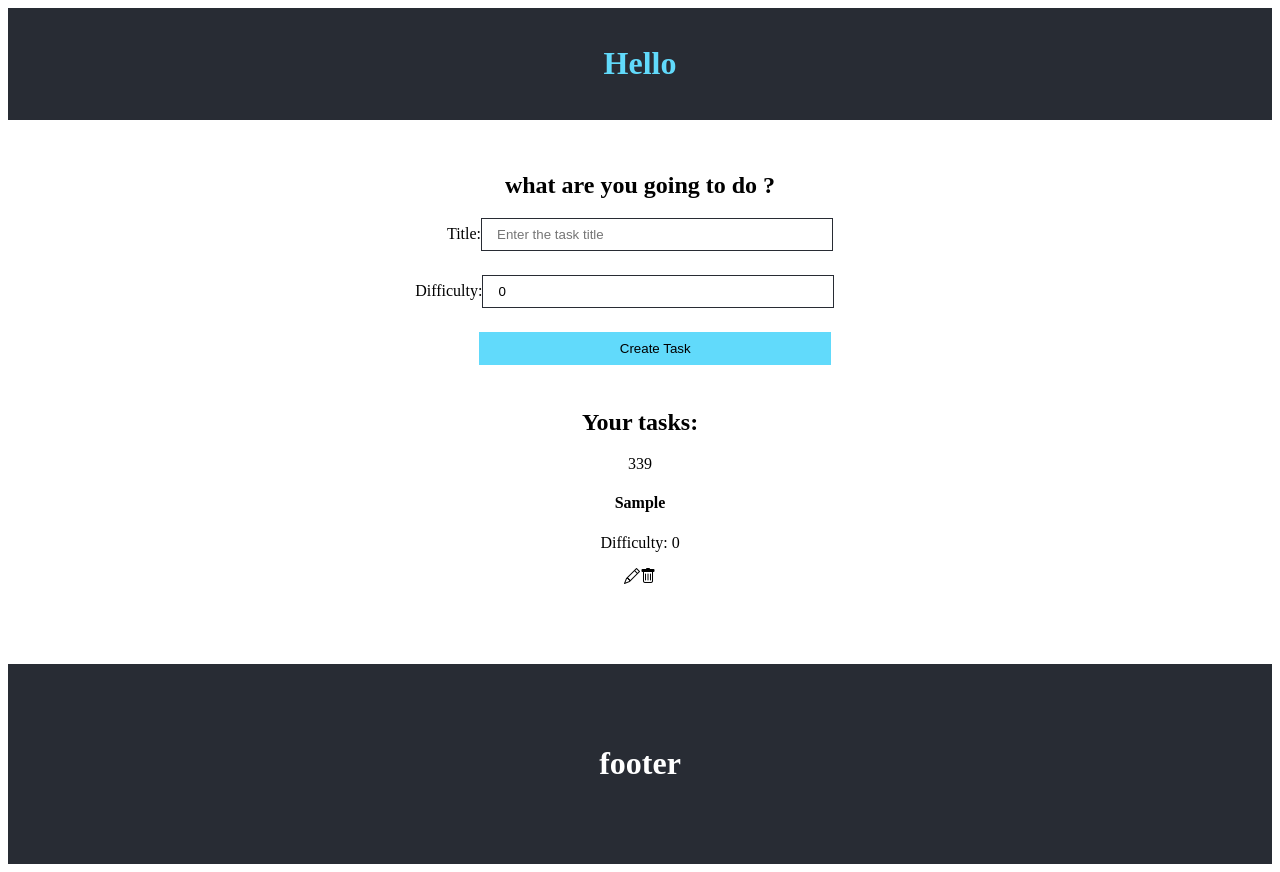
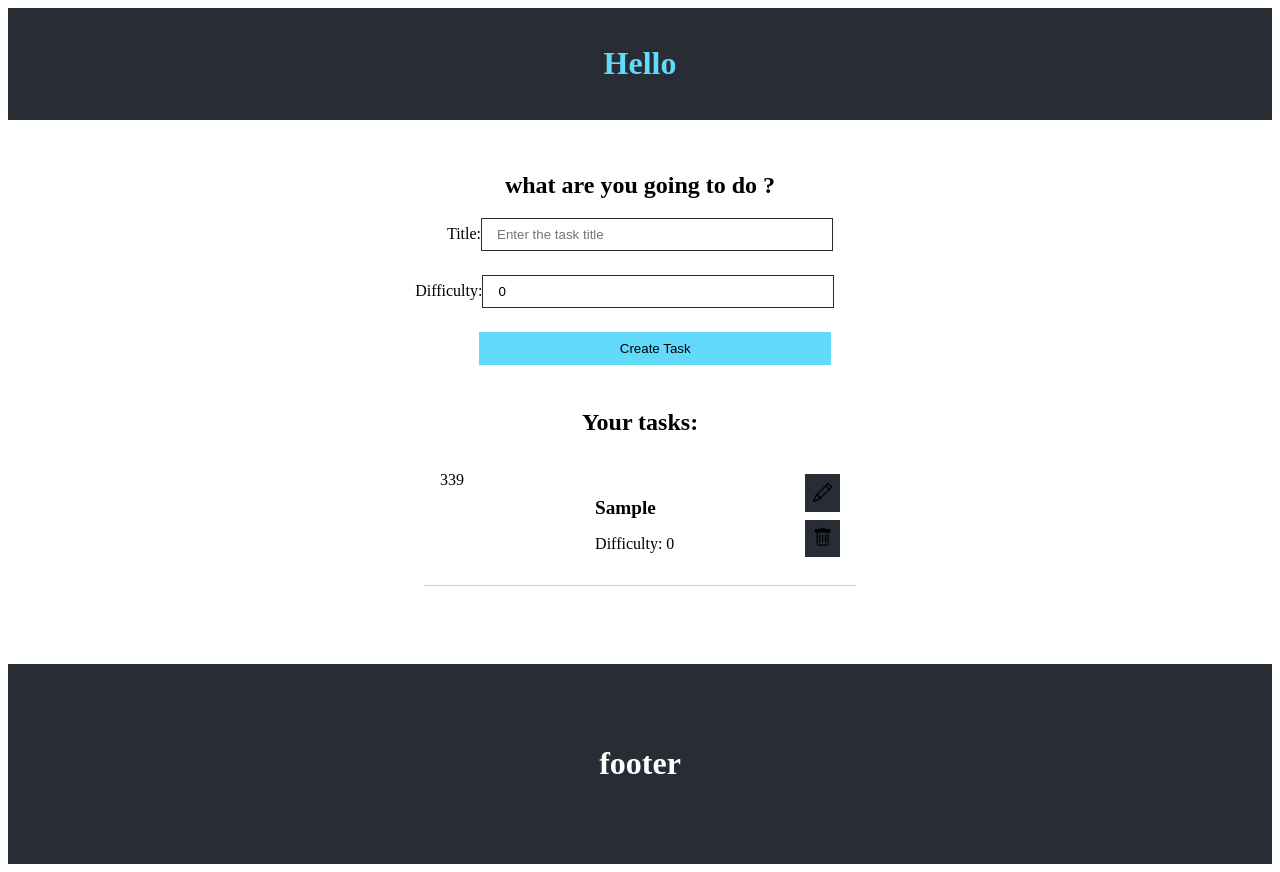
Before and after one commit to Kamui-Hebertt/todo-list-2.0-typescript, a React (Vite) app in the folder my-project/: page / in a window 1280 px wide. Both pictures are taken after typing "Sample" into the empty fields and a click on the input "Create Task". Built offline with nearby package versions, Linux system fonts and the light colour scheme.

Commit message:
feat:edit task

```diff
--- /dev/null
+++ b/my-project/components/TaskList.module.css
@@ -0,0 +1,39 @@
+.task {
+  display: flex;
+  justify-content: space-between;
+  max-width: 400px;
+  margin: 0 auto;
+  border-bottom: 1px solid #ccc;
+  padding: 1rem;
+}
+
+
+.details {
+ text-align: left;
+}
+.details h4 {
+ font-size: 1.2rem;
+ margin-bottom: 1rem;
+
+}
+
+.actions {
+  display:flex;
+  flex-direction: column;
+  align-items: center;
+  justify-content: center;
+
+}
+
+.actions i {
+  margin-bottom: .5rem;
+  font-size: 1.2em;
+  cursor:pointer;
+  background-color: #282c34;
+  padding:  .4em;
+  transition:  .5s;
+}
+
+.actions i:hover {
+  color: #61dafb;
+}
--- a/my-project/components/TaskList.tsx
+++ b/my-project/components/TaskList.tsx
@@ -1,25 +1,27 @@
 import React from 'react';
 import { ITask } from '../interfaces/Task';
+import StyleSheetList from './TaskList.module.css'
 
 interface Props {
 taskList: ITask[];
+handleDelete(id:number):void;
 }
 
-const TaskList = ({ taskList }:Props) => {
+const TaskList = ({ taskList, handleDelete }:Props) => {
   return (
     <div>
       {taskList.length > 0 ? (
       taskList.map((elementTask,i) =>
-      <div key={i}>
+      <div key={i} className={StyleSheetList.task}>
         {elementTask.id}
-        <div>
+        <div className={StyleSheetList.details}>
           <h4>{elementTask.title}</h4>
           <p>Difficulty: {elementTask.difficulty} </p>
           </div>
 
-          <div>
+          <div className={ StyleSheetList.actions}>
             <i className='bi bi-pencil'></i>
-            <i className='bi bi-trash'></i>
+            <i className='bi bi-trash' onClick={() => handleDelete(elementTask.id)}></i>
             </div>
       </div>
       )
--- a/my-project/src/App.tsx
+++ b/my-project/src/App.tsx
@@ -10,6 +10,15 @@ import { ITask } from "../interfaces/Task";
 
 const App = () => {
 const [ taskList ,setTaskList] =  useState<ITask[]>([])
+
+
+  const deleteTask = (id:number) => {
+    setTaskList(
+      taskList.filter((elementTask) => {
+        return elementTask.id !== id
+      })
+    )
+  }
 
   return (
       <>
@@ -26,7 +35,7 @@ const [ taskList ,setTaskList] =  useState<ITask[]>([])
       </div>
       <div>
       <h2>Your tasks:</h2>
-      <TaskList taskList={taskList} />
+      <TaskList handleDelete={deleteTask} taskList={taskList} />
       </div>
       </main>
       <Footer />
```
